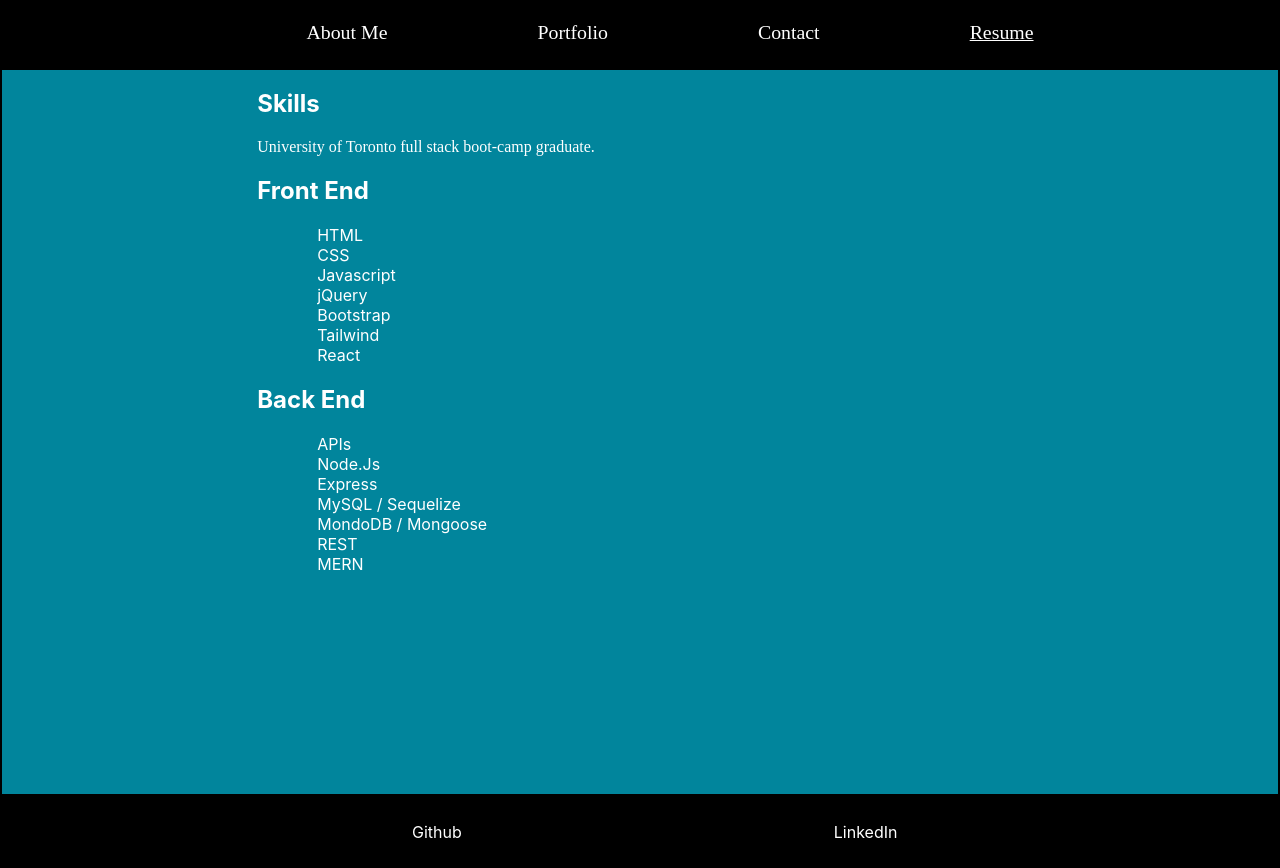
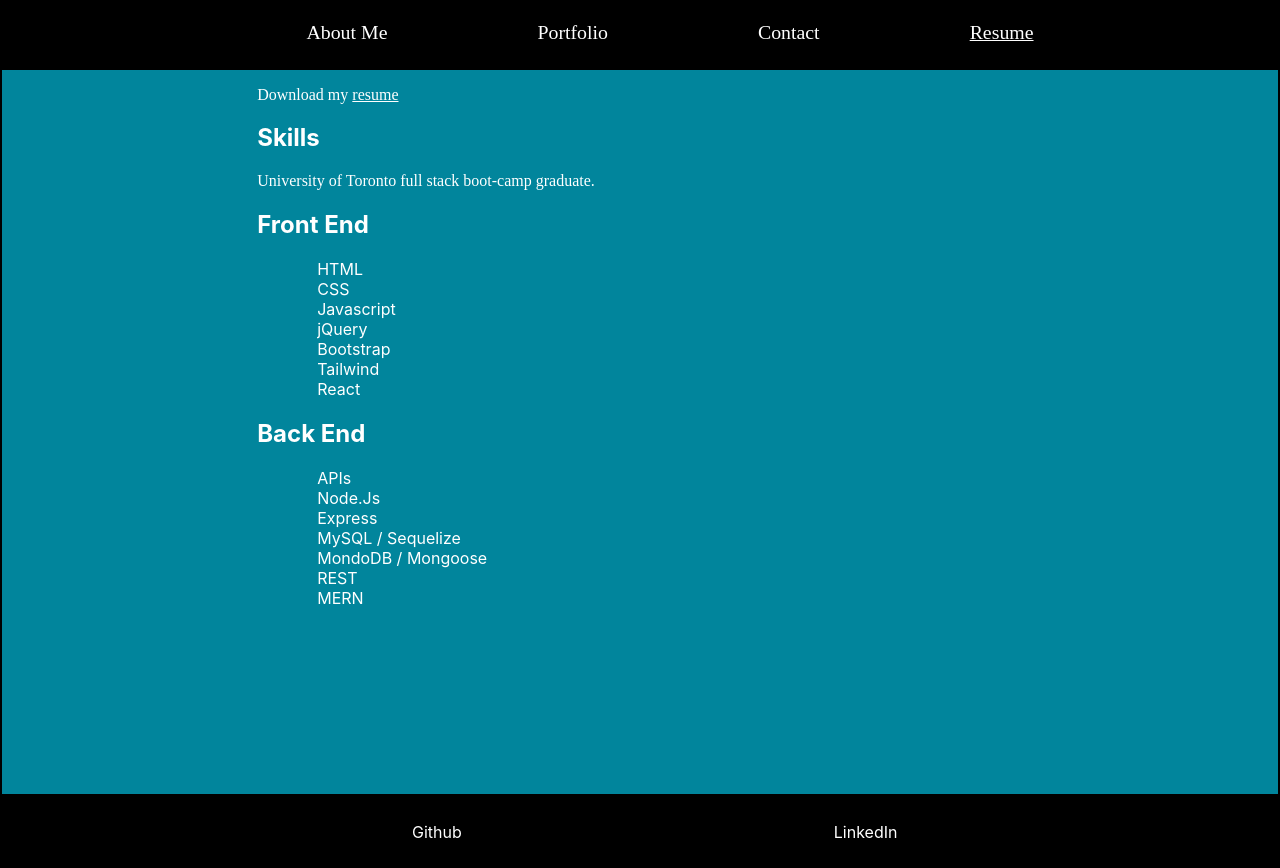
Before and after one commit to box-monkey/apex-port, a React (Create React App) app: page / in a window 1280 px wide. Both pictures are taken after a click on the element "Resume". Built offline with nearby package versions, Linux system fonts and the light colour scheme.

Commit message:
added linkedin, updated headshot, downloadable resume

```diff
--- a/src/components/About/index.js
+++ b/src/components/About/index.js
@@ -1,5 +1,5 @@
 import React from "react";
-import me from "../../assets/images/me.jpg";
+import me from "../../assets/images/headshot.jpg";
 import "./About.css";
 
 function About() {
@@ -17,7 +17,7 @@ function About() {
         university of Toronto <br /> in collaberation with triOS college. In
         which I was able to gather full stack application capabilites.
         <br />
-        Let's build things on the internet.
+        Let's build things on the internet!
       </h4>
     </section>
   );
--- a/src/components/Footer/index.js
+++ b/src/components/Footer/index.js
@@ -17,8 +17,7 @@ function Footer() {
         <li className="footer-li">
           <a
             className="footer-link"
-            // create linked in profile and add
-            href="https://www.linkedin.com"
+            href="https://www.linkedin.com/in/roberto-gasparin-611a64236"
             target="_blank"
           >
             LinkedIn
--- a/src/components/Resume/index.js
+++ b/src/components/Resume/index.js
@@ -5,6 +5,16 @@ function Resume() {
   return (
     <section className="resume-section">
       <div className="resume-container">
+        <p>
+          Download my<span> </span>
+          <a
+            href="https://docs.google.com/document/d/e/2PACX-1vQfZxwVA4GGAeHkQZwYShOQbgMcDZdAxxtFt-9x49L3O-uHypMktUtCU81BOXG6W1xHXvjW_QEW6qv3/pub"
+            target="_blank"
+          >
+            resume
+          </a>
+        </p>
+
         <h1>Skills</h1>
         <p>University of Toronto full stack boot-camp graduate.</p>
         {/* <br/> */}
```
Also changed, not shown: src/assets/images/headshot.jpg (added), src/assets/images/me.jpg (deleted).
